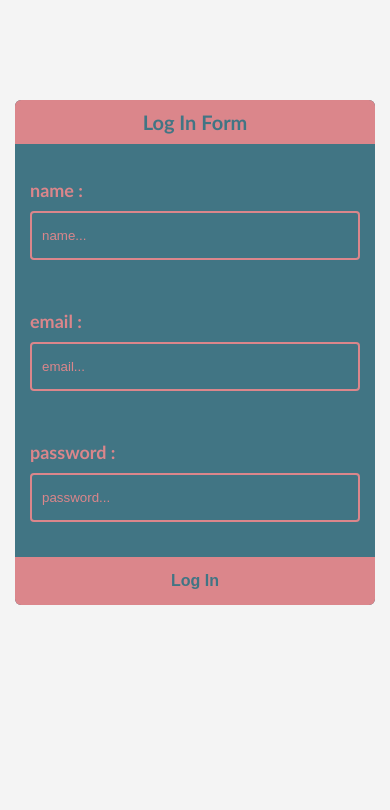
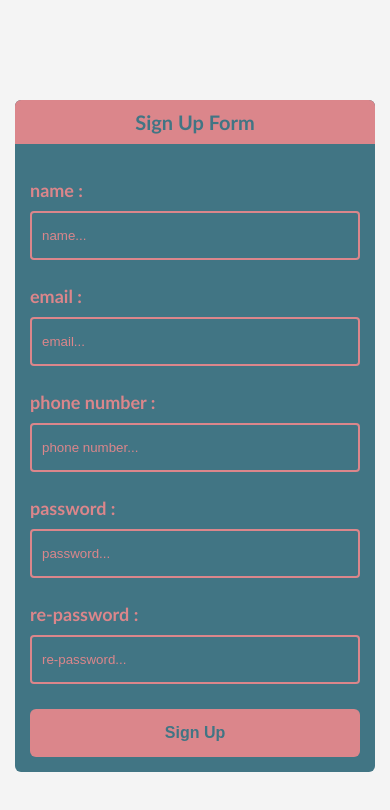
Before and after one commit to mehrabFronto/learning-formik, a JavaScript app: page / in a window 390 px wide. Shown: the top 810 px of the page. Built offline with nearby package versions, Linux system fonts and the light colour scheme.

Commit message:
re-pass and phone number input added

```diff
--- a/src/App.css
+++ b/src/App.css
@@ -29,13 +29,37 @@
     border-radius: 6px;
 }
 
-.form__section{
+/* header */
+
+.form__header{
+    width: 100%;
+    text-align: center;
+    background-color: var(--primary-color);
+    border-radius: 6px 6px 0 0;
+    padding: 10px 0;
+}
+
+.form__header h2{
+    color: var(--secondary-color);
+}
+
+/* body */
+
+.form__body{
+    padding: 15px;
+    width: 100%;
+    display: flex;
+    flex-direction: column;
+    align-items: start;
+    gap: 25px;
+}
+
+.form__control{
     width: 100%;
     display: flex;
     flex-direction: column;
     align-items: start;
     gap: 10px;
-    padding: 15px;
 }
 
 @media screen and (min-width:768px) {
@@ -44,7 +68,7 @@
         margin-bottom: 40px;
     }
 
-    .form__section{
+    .form__body{
         padding: 20px;
     }
 }
@@ -57,23 +81,9 @@
         margin-bottom: 40px;
     }
 
-    .form__section{
+    .form__control{
         gap: 15px;
     }
-}
-
-/* header */
-
-.form__header{
-    width: 100%;
-    text-align: center;
-    background-color: var(--primary-color);
-    border-radius: 6px 6px 0 0;
-    padding: 10px 0;
-}
-
-.form__header h2{
-    color: var(--secondary-color);
 }
 
 /* inputs */
@@ -127,7 +137,7 @@
     cursor: pointer;
     border: none;
     outline: none;
-    border-radius: 0 0 6px 6px;
+    border-radius:6px;
     padding: 15px 0;
     font-size: 1.4rem;
     transition: all 0.2s ease-in;
--- a/src/App.js
+++ b/src/App.js
@@ -2,19 +2,31 @@ import "./App.css";
 import { useFormik } from "formik";
 import * as Yup from "yup";
 
-const initialValues = { name: "", email: "", password: "" };
+const initialValues = {
+   name: "",
+   email: "",
+   password: "",
+   rePassword: "",
+   phoneNumber: "",
+};
 
 const onSubmit = (values) => console.log(values);
 
 const validationSchema = Yup.object({
-   name: Yup.string().required("Name is requierd").min(6),
+   name: Yup.string().required("Name is required").min(6),
    email: Yup.string()
-      .email("invalid email format")
-      .required("Email is requierd"),
+      .email("Invalid email format")
+      .required("Email is required"),
    password: Yup.string()
       .required("Password is required")
       .min(8, "Password is too short - should be 8 chars minimum.")
       .matches(/[a-zA-Z]/, "Password can only contain Latin letters."),
+   rePassword: Yup.string()
+      .required("re-password is required")
+      .oneOf([Yup.ref("password"), null], "re-passwords must match"),
+   phoneNumber: Yup.string()
+      .required("Phone number is required")
+      .matches(/^[0-9]{11}$/, "Invalid phone number"),
 });
 
 const App = () => {
@@ -31,62 +43,87 @@ const App = () => {
             onSubmit={formik.handleSubmit}>
             {/* header */}
             <div className="form__header">
-               <h2>Log In Form</h2>
+               <h2>Sign Up Form</h2>
             </div>
+            {/* body */}
+            <div className="form__body">
                {/* name section */}
-            <div className="form__section">
+               <div className="form__control">
                   <label className="form__title">name :</label>
                   <input
                      name="name"
                      placeholder="name..."
                      type="text"
                      className="form__input"
-                  value={formik.values.name}
-                  onChange={formik.handleChange}
-                  onBlur={formik.handleBlur}
+                     {...formik.getFieldProps("name")}
                   />
                   {formik.errors.name && formik.touched.name && (
                      <h3>{formik.errors.name}</h3>
                   )}
                </div>
                {/* email section */}
-            <div className="form__section">
+               <div className="form__control">
                   <label className="form__title">email :</label>
                   <input
                      name="email"
                      placeholder="email..."
                      type="text"
                      className="form__input"
-                  value={formik.values.email}
-                  onChange={formik.handleChange}
-                  onBlur={formik.handleBlur}
+                     {...formik.getFieldProps("email")}
                   />
                   {formik.errors.email && formik.touched.email && (
                      <h3>{formik.errors.email}</h3>
                   )}
                </div>
+               {/* phone number section */}
+               <div className="form__control">
+                  <label className="form__title">phone number :</label>
+                  <input
+                     name="phoneNumber"
+                     placeholder="phone number..."
+                     type="number"
+                     className="form__input"
+                     {...formik.getFieldProps("phoneNumber")}
+                  />
+                  {formik.errors.phoneNumber && formik.touched.phoneNumber && (
+                     <h3>{formik.errors.phoneNumber}</h3>
+                  )}
+               </div>
                {/* password section */}
-            <div className="form__section">
+               <div className="form__control">
                   <label className="form__title">password :</label>
                   <input
                      name="password"
                      placeholder="password..."
-                  type="text"
+                     type="password"
                      className="form__input"
-                  value={formik.values.password}
-                  onChange={formik.handleChange}
-                  onBlur={formik.handleBlur}
+                     {...formik.getFieldProps("password")}
                   />
                   {formik.errors.password && formik.touched.password && (
                      <h3>{formik.errors.password}</h3>
+                  )}
+               </div>
+               {/* re-password section */}
+               <div className="form__control">
+                  <label className="form__title">re-password :</label>
+                  <input
+                     name="rePassword"
+                     placeholder="re-password..."
+                     type="password"
+                     className="form__input"
+                     {...formik.getFieldProps("rePassword")}
+                  />
+                  {formik.errors.rePassword && formik.touched.rePassword && (
+                     <h3>{formik.errors.rePassword}</h3>
                   )}
                </div>
                {/* submit btn */}
                <button
                   className="btn"
                   type="submit">
-               Log In
+                  Sign Up
                </button>
+            </div>
          </form>
       </div>
    );
```
Lines whose indentation alone changed are shown as unchanged.
